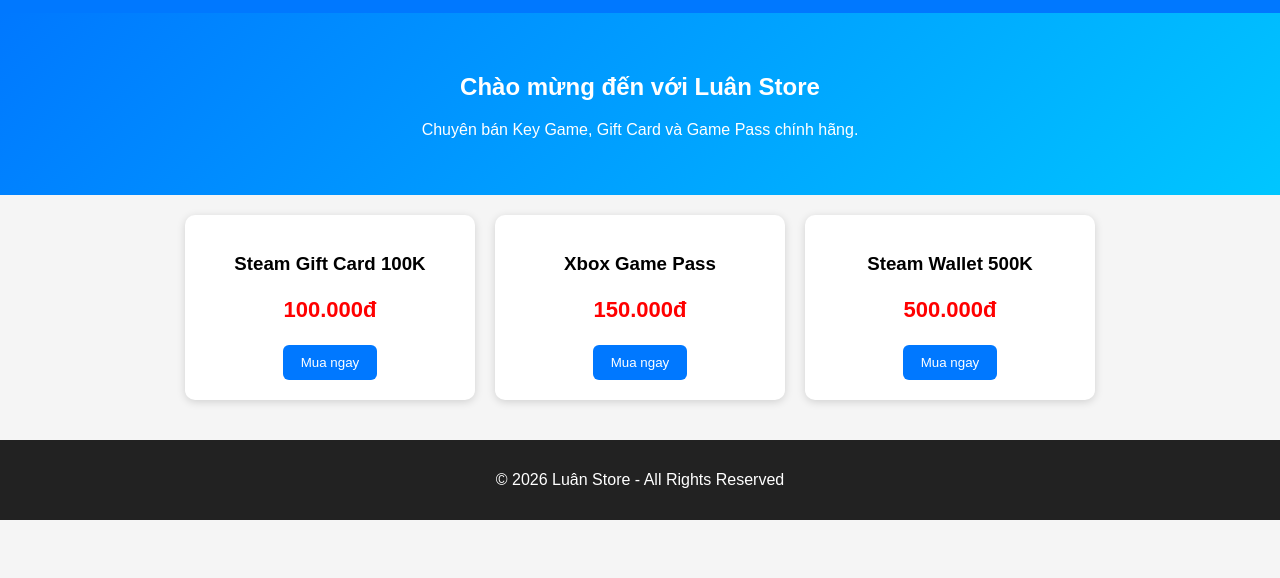
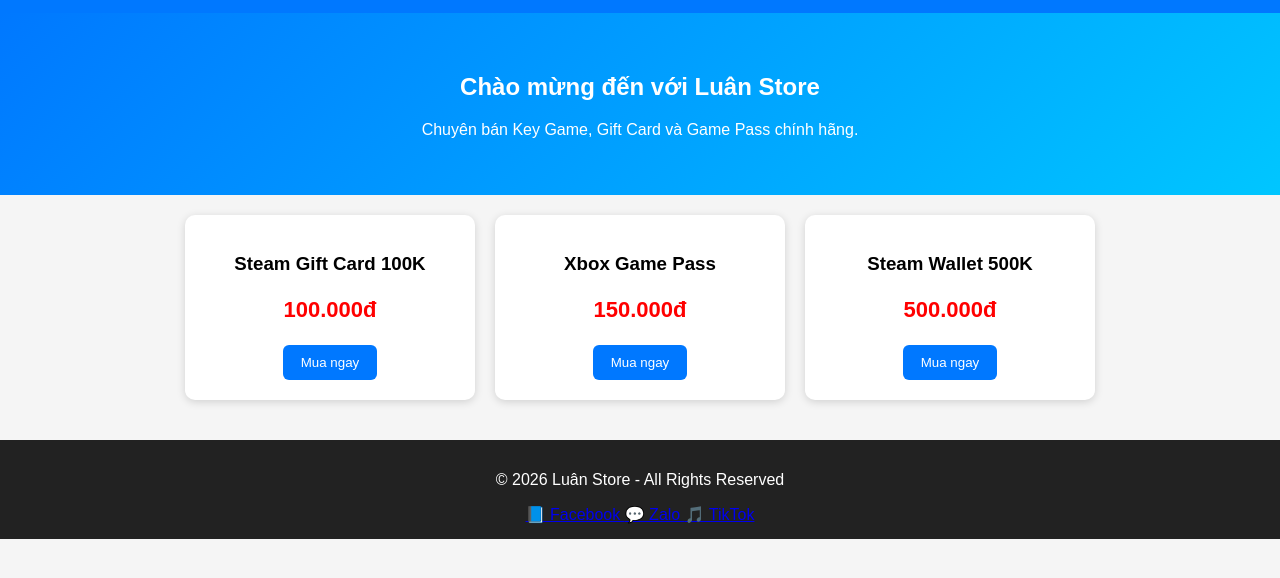
Before and after one commit to dangvanluan672003-rgb/LuanStore, a website: page LuanStore/views/index.html in a window 1280 px wide. Shown: the part 116-694 px from the top of the page. Drawn offline with Linux system fonts and the light colour scheme.

Commit message:
Update index.html

```diff
--- a/LuanStore/views/index.html
+++ b/LuanStore/views/index.html
@@ -47,6 +47,18 @@
 
 <footer>
   <p>© 2026 Luân Store - All Rights Reserved</p>
+
+  <div class="social-links">
+    <a href="https://www.facebook.com/share/1EFp1sZwQN/?mibextid=wwXIfr" target="_blank" rel="noopener noreferrer">
+      📘 Facebook
+    </a>
+    <a href="https://zalo.me/0964927528" target="_blank" rel="noopener noreferrer">
+      💬 Zalo
+    </a>
+    <a href="https://www.tiktok.com/@.hiblack" target="_blank" rel="noopener noreferrer">
+      🎵 TikTok
+    </a>
+  </div>
 </footer>
 
 </body>
```
